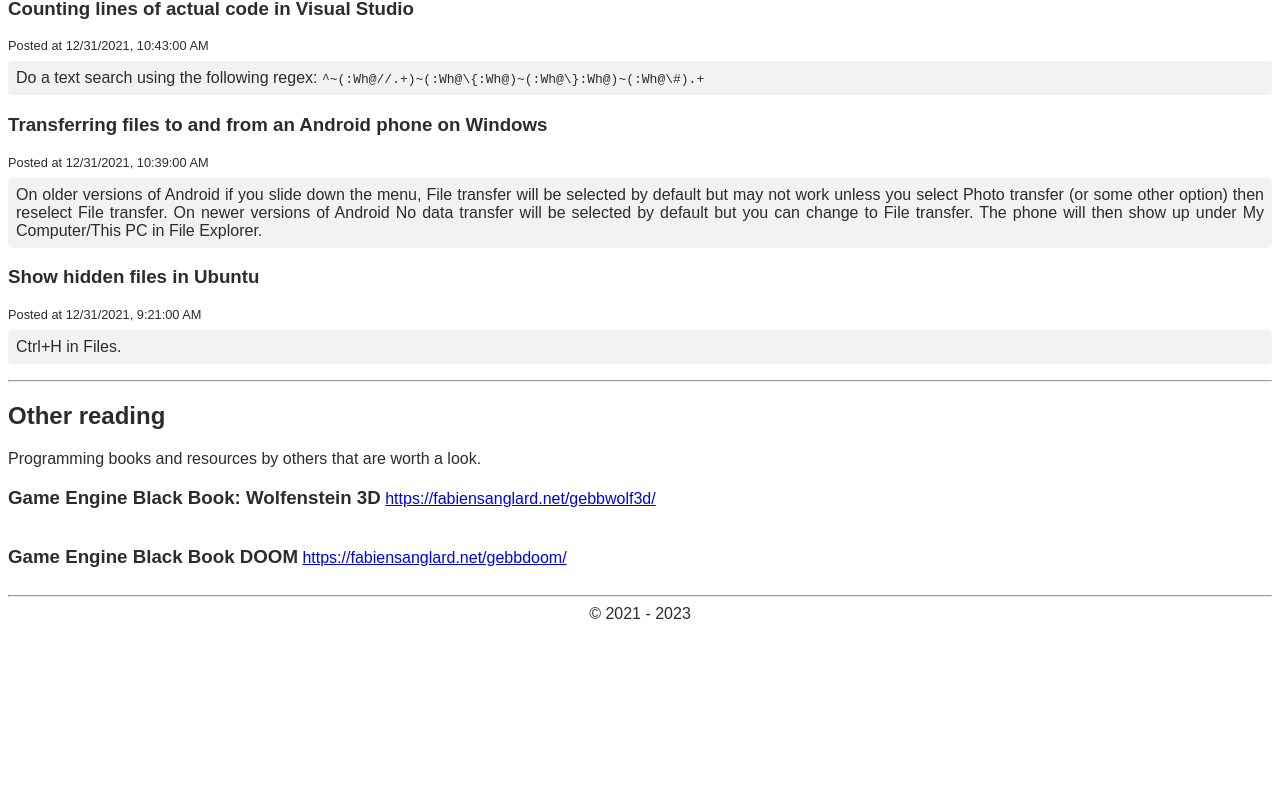
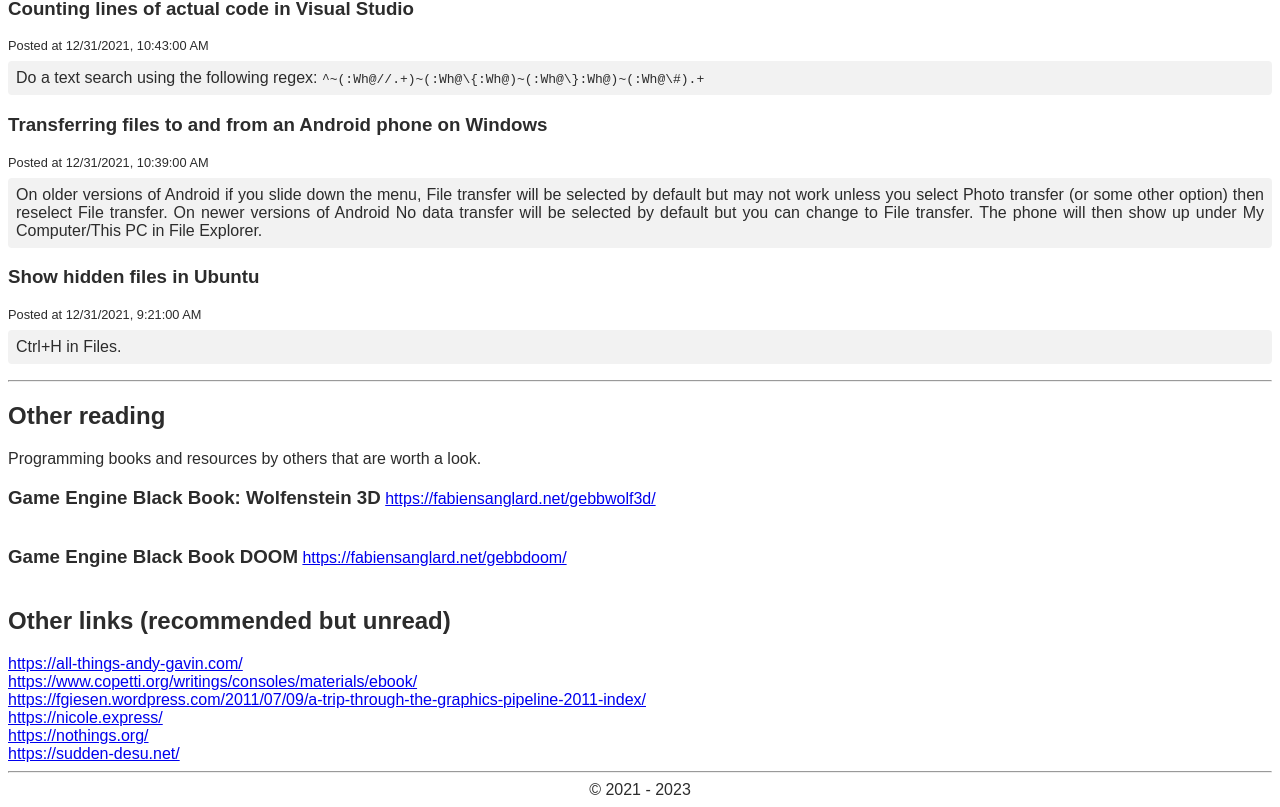
Before and after one commit to tschumann/tomschumann, a React app: page / in a window 1280 px wide. Shown: the part 3011-3818 px from the top of the page. Before the commit the page ends 3642 px from the top, so only its background shows below. Built offline with nearby package versions, Linux system fonts and the light colour scheme.

Commit message:
Added links section.

```diff
--- a/src/components/application.jsx
+++ b/src/components/application.jsx
@@ -67,6 +67,16 @@ class Application extends React.Component {
 						<Reading title={item.title} link={item.link} key={item.id} />)}
 				</section>
 
+				<h2>Other links (recommended but unread)</h2>
+				<section class="link-list">
+					<a href="https://all-things-andy-gavin.com/" target="_blank">https://all-things-andy-gavin.com/</a>
+					<a href="https://www.copetti.org/writings/consoles/materials/ebook/" target="_blank">https://www.copetti.org/writings/consoles/materials/ebook/</a>
+					<a href="https://fgiesen.wordpress.com/2011/07/09/a-trip-through-the-graphics-pipeline-2011-index/" target="_blank">https://fgiesen.wordpress.com/2011/07/09/a-trip-through-the-graphics-pipeline-2011-index/</a>
+					<a href="https://nicole.express/" target="_blank">https://nicole.express/</a>
+					<a href="https://nothings.org/" target="_blank">https://nothings.org/</a>
+					<a href="https://sudden-desu.net/" target="_blank">https://sudden-desu.net/</a>
+				</section>
+
 				<hr/>
 
 				<footer id="footer">
--- a/styles.css
+++ b/styles.css
@@ -11,6 +11,10 @@ table {
 th, td {
 	border: 1px solid black;
 	vertical-align: top;
+}
+
+.link-list a {
+	display: block;
 }
 
 .post-time {
```
